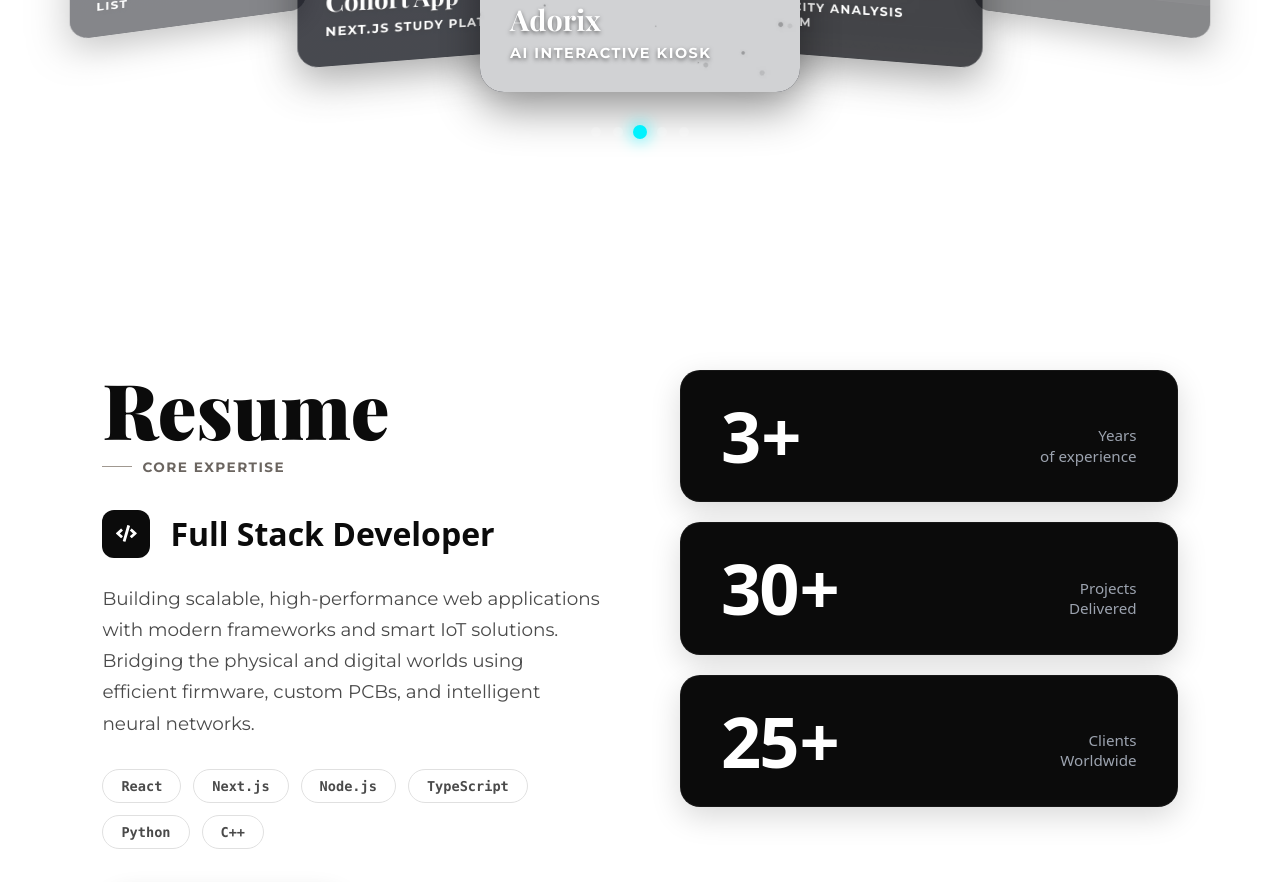
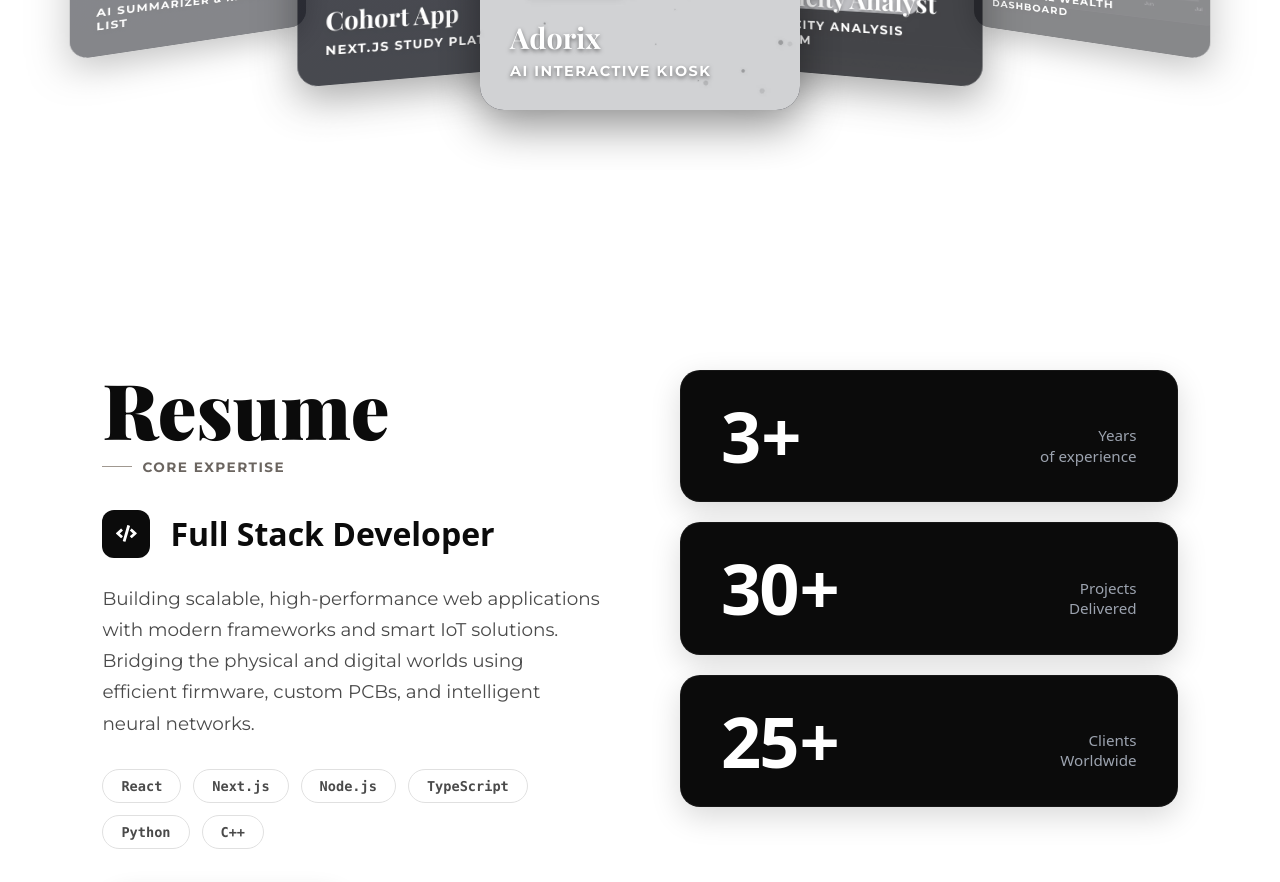
Before and after one commit to SahanAdithya/My-portfolio, a React (Create React App) app: page / in a window 1280 px wide. Shown: the part 2460-3342 px from the top of the page. Built offline with nearby package versions, Linux system fonts and the light colour scheme; a web font is replaced by a local one.

Commit message:
Update App.js

```diff
--- a/src/App.js
+++ b/src/App.js
@@ -550,17 +550,6 @@ function App() {
             ))}
           </div>
 
-          <div className="coverflow-pagination">
-            {projects.map((project, index) => (
-              <div
-                key={`dot-${project.id}`}
-                className={`pagination-dot ${index === activeProjectIndex ? 'active' : ''}`}
-                style={{ '--active-color': project.color }}
-                onClick={() => setActiveProjectIndex(index)}
-              />
-            ))}
-          </div>
-
         </div>
 
       </section>
```
